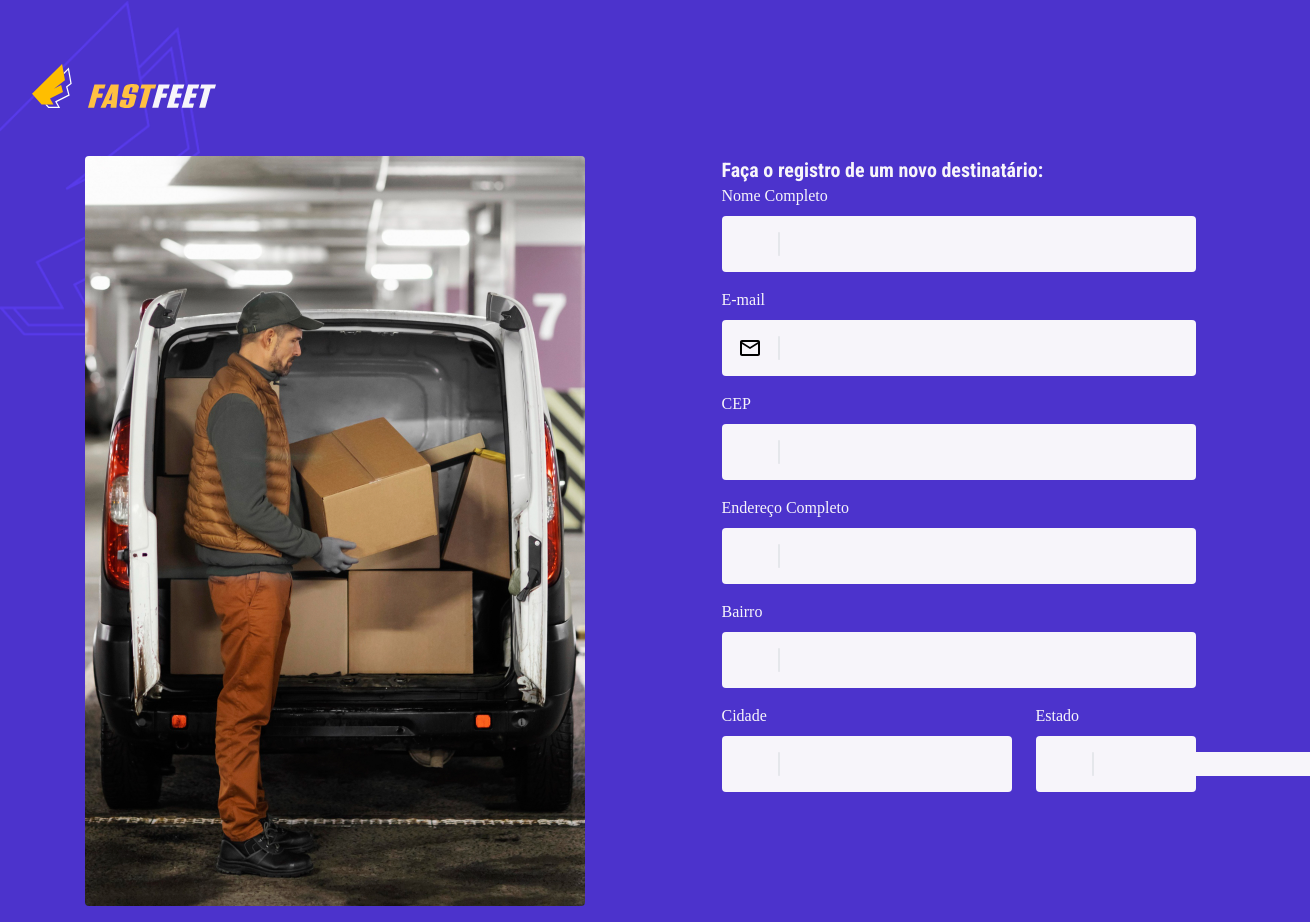
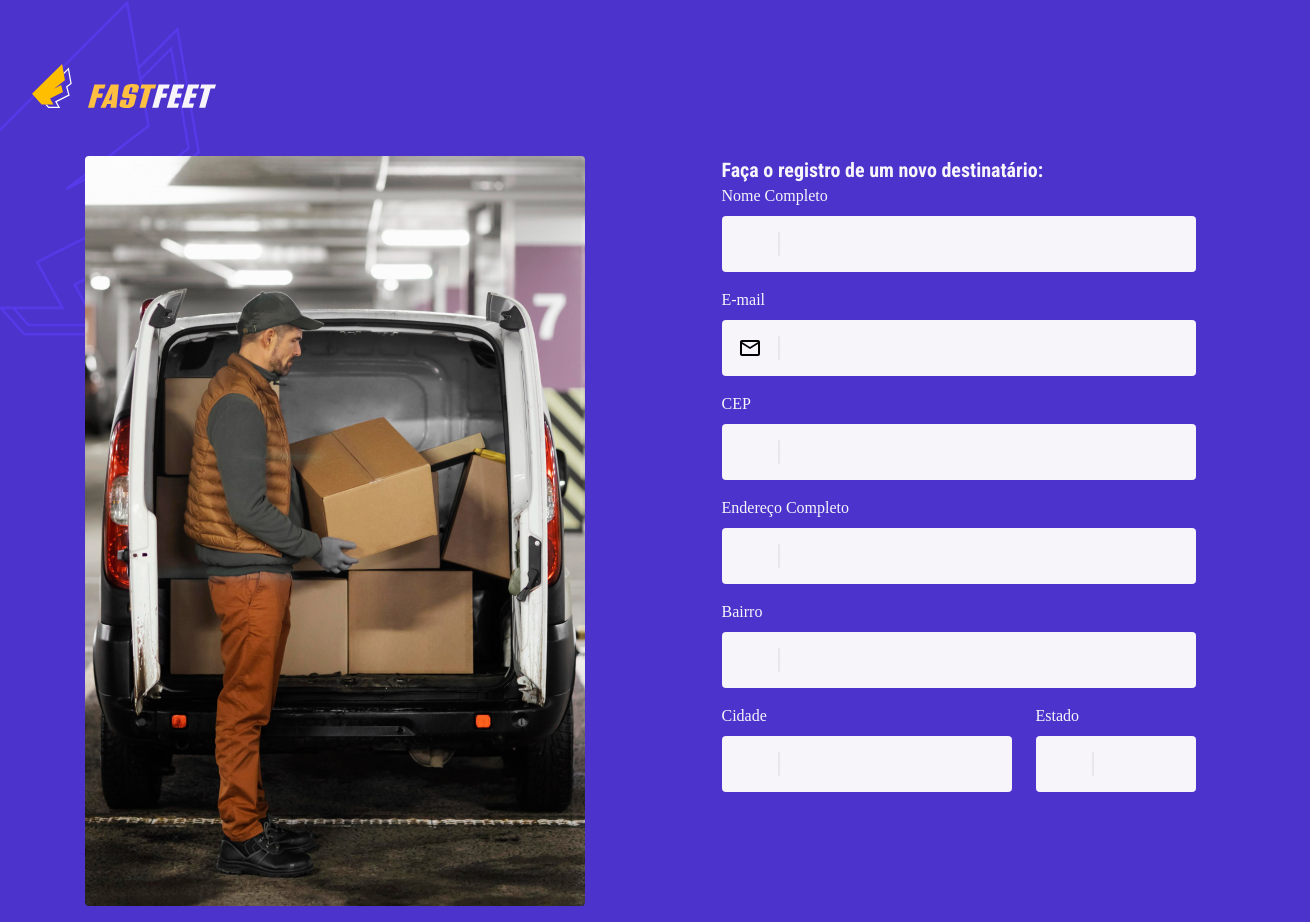
Before and after one commit to felipe-mlopes/fast-feet-, a Next.js app: page /admin/recipient in a window 1280 px wide. Shown: the whole page, 1310 px wide, since content can reach past the window. Built offline with nearby package versions, Linux system fonts and the light colour scheme.

Commit message:
refactor: include async in handleChangeValue function and update input css styles

```diff
--- a/src/components/login/login-input.tsx
+++ b/src/components/login/login-input.tsx
@@ -29,7 +29,9 @@ const LoginInput: ForwardRefRenderFunction<
     setShowPassword(!showPassword);
   }
 
-  function handleChangeValue({ currentTarget }: ChangeEvent<HTMLInputElement>) {
+  async function handleChangeValue({
+    currentTarget,
+  }: ChangeEvent<HTMLInputElement>) {
     currentTarget.setCustomValidity(error ?? "");
     const { value, name } = currentTarget;
 
@@ -59,7 +61,7 @@ const LoginInput: ForwardRefRenderFunction<
 
   return (
     <div className="flex justify-between gap-4 w-full p-4 rounded bg-gray-light">
-      <div className="flex gap-4 items-center justify-start">
+      <div className="flex gap-4 items-center w-full">
         <span>{children}</span>
         <span className="border-[1px] bg-bluish-gray rounded w-[1px] h-6" />
         <input
@@ -67,7 +69,7 @@ const LoginInput: ForwardRefRenderFunction<
           type={showPassword ? "text" : "password"}
           required={true}
           onChange={handleChangeValue}
-          className="outline-none text-base font-normal text-purple-dark bg-gray-light appearance-none"
+          className="grow min-w-5 outline-none text-base font-normal text-purple-dark bg-gray-light appearance-none"
           {...props}
         />
       </div>
```
